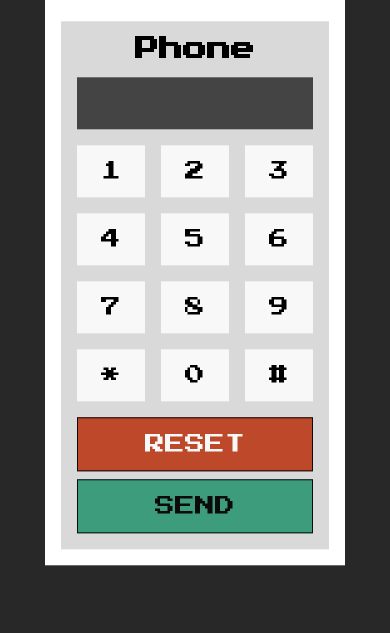
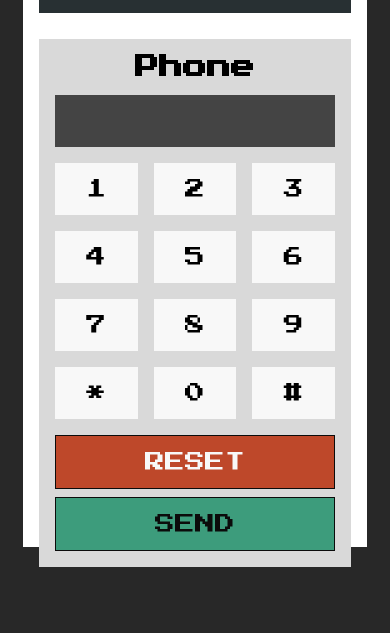
Before and after one commit to Raehale/pager, a plain HTML site: page index.html in a window 390 px wide. Shown: the part 211-844 px from the top of the page. Drawn offline with Linux system fonts and the light colour scheme.

Commit message:
made mobile friendly

```diff
--- a/index.html
+++ b/index.html
@@ -10,7 +10,7 @@
         <link href="https://fonts.googleapis.com/css2?family=Press+Start+2P&display=swap" rel="stylesheet" />
     </head>
     <body>
-        <div class="communicators-container">
+        <div class="communicators-container communicators-container-mobile">
             <div class="pager-reciever">
                 <h1>Pager</h1>
 
--- a/styles.css
+++ b/styles.css
@@ -3,18 +3,18 @@ html, body {
     padding: 0;
     background-color: #282828;
     font-family: "Press Start 2P", system-ui;
+    box-sizing: border-box;
 }
 
 .communicators-container {
-    max-width: 500px;
+    width: 80vw;
     background-color: white;
     margin: 0 auto;
     padding: 1rem;
     text-align: center;
-    position: absolute;
-    top: 50%;
-    left: 50%;
-    transform: translate(-50%, -50%);
+    height: 76vh;
+    margin-top: 10vh;
+    margin-bottom: 10vh;
 }
 
 /***PAGER***/
@@ -117,3 +117,11 @@ html, body {
     left: 50%;
     transform: translate(-50%, -50%);
 }
+
+@media screen and (max-height: 650px) {
+    .communicators-container {
+        height: auto;
+        margin-top: 2vh;
+        margin-bottom: 2vh;
+    }
+}
```
